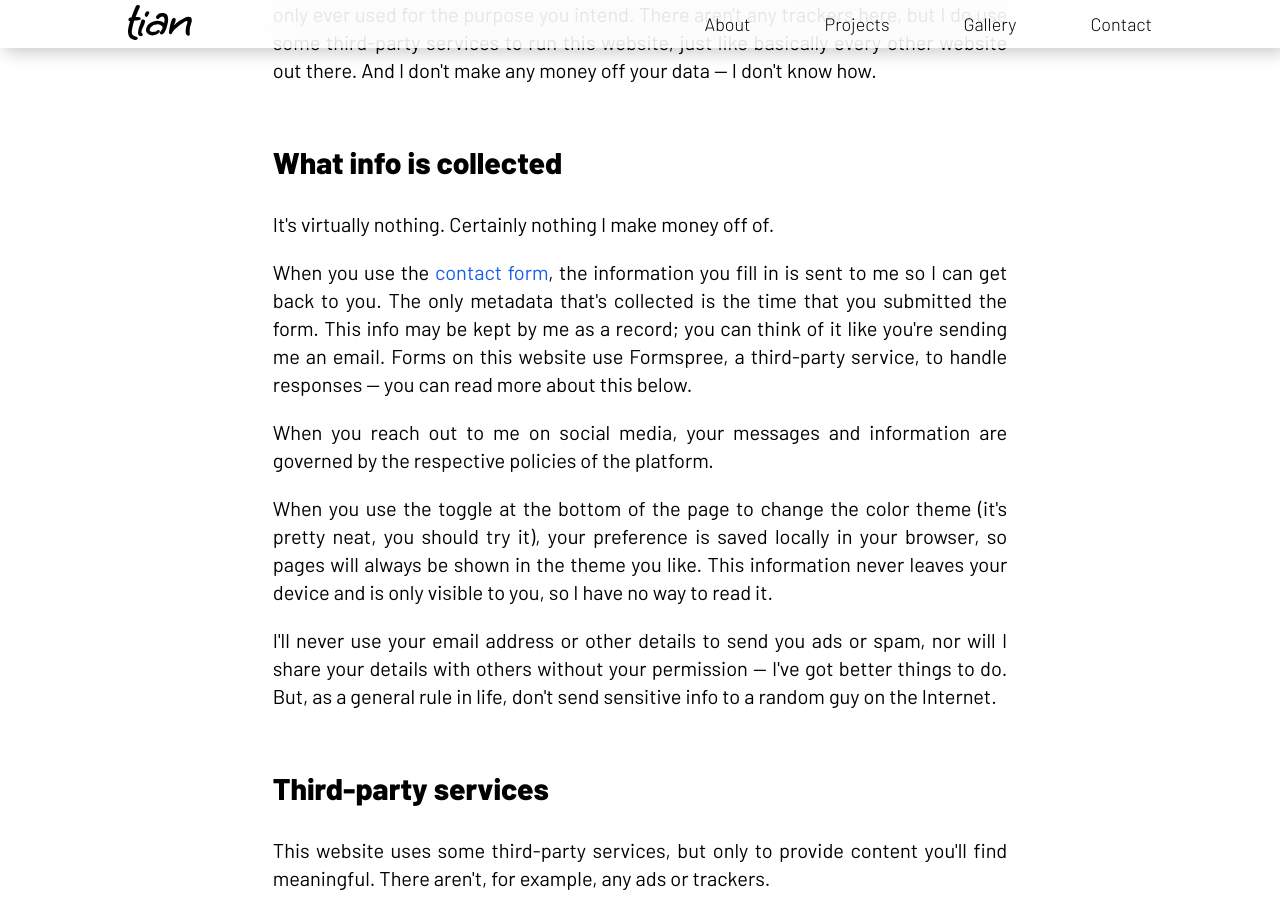
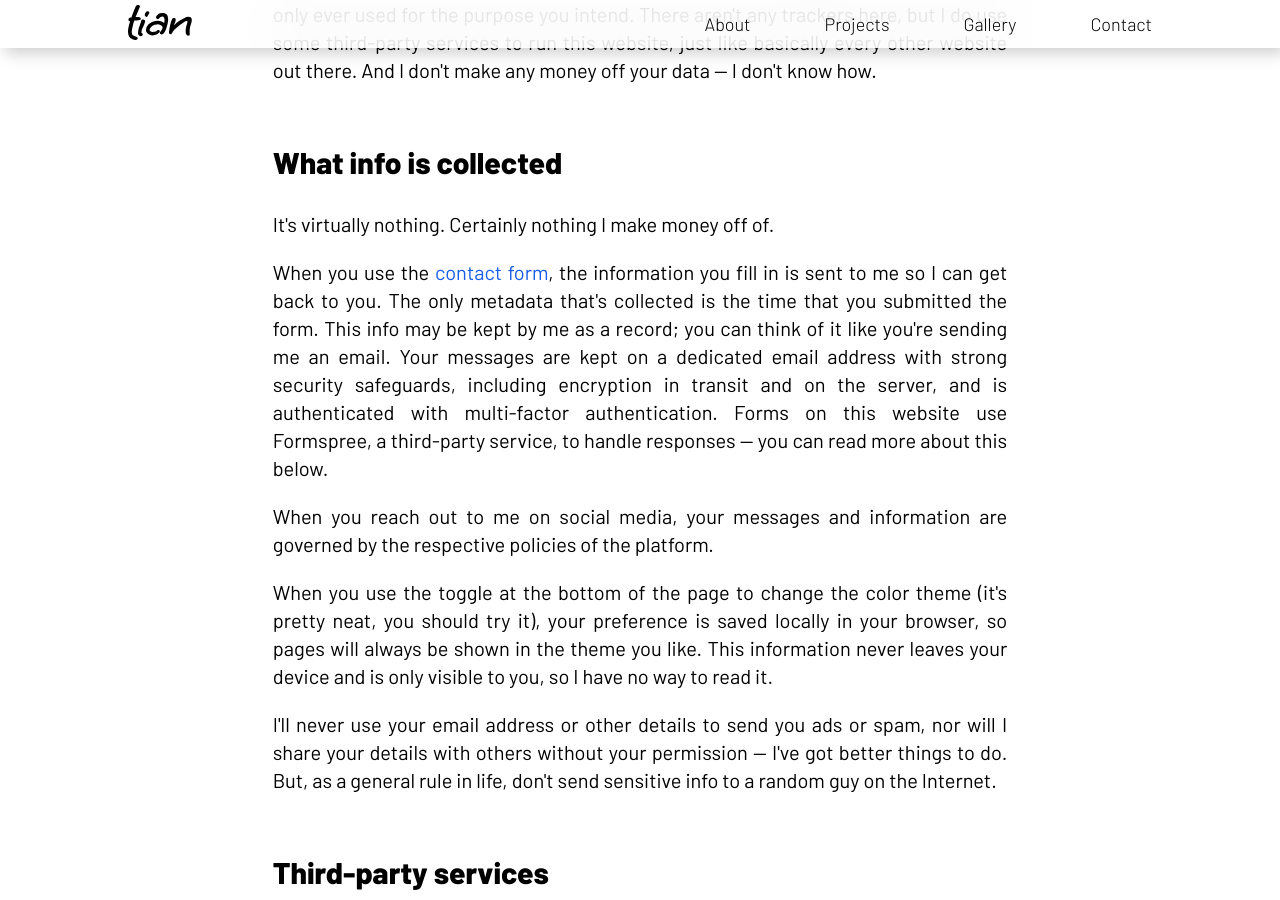
Before and after one commit to qitianshi/qitianshi.com, a Jekyll site: the page built from src/legal/privacy.html, in a window 1280 px wide and 900 px high, scrolled down 670 px. Built offline with Jekyll 4.4.1, drawn with Linux system fonts in a browser that asks for light colours; some web fonts are replaced.

Commit message:
Add email security clause to Privacy Policy

```diff
--- a/src/legal/privacy.html
+++ b/src/legal/privacy.html
@@ -25,7 +25,7 @@ navbar_transparency_theme: "dark"
     It's virtually nothing. Certainly nothing I make money off of.
 </p>
 <p>
-    When you use the <a href="/contact">contact form</a>, the information you fill in is sent to me so I can get back to you. The only metadata that's collected is the time that you submitted the form. This info may be kept by me as a record; you can think of it like you're sending me an email. Forms on this website use Formspree, a third-party service, to handle responses &mdash; you can read more about this below.
+    When you use the <a href="/contact">contact form</a>, the information you fill in is sent to me so I can get back to you. The only metadata that's collected is the time that you submitted the form. This info may be kept by me as a record; you can think of it like you're sending me an email. Your messages are kept on a dedicated email address with strong security safeguards, including encryption in transit and on the server, and is authenticated with multi-factor authentication. Forms on this website use Formspree, a third-party service, to handle responses &mdash; you can read more about this below.
 </p>
 <p>
     When you reach out to me on social media, your messages and information are governed by the respective policies of the platform.
```
